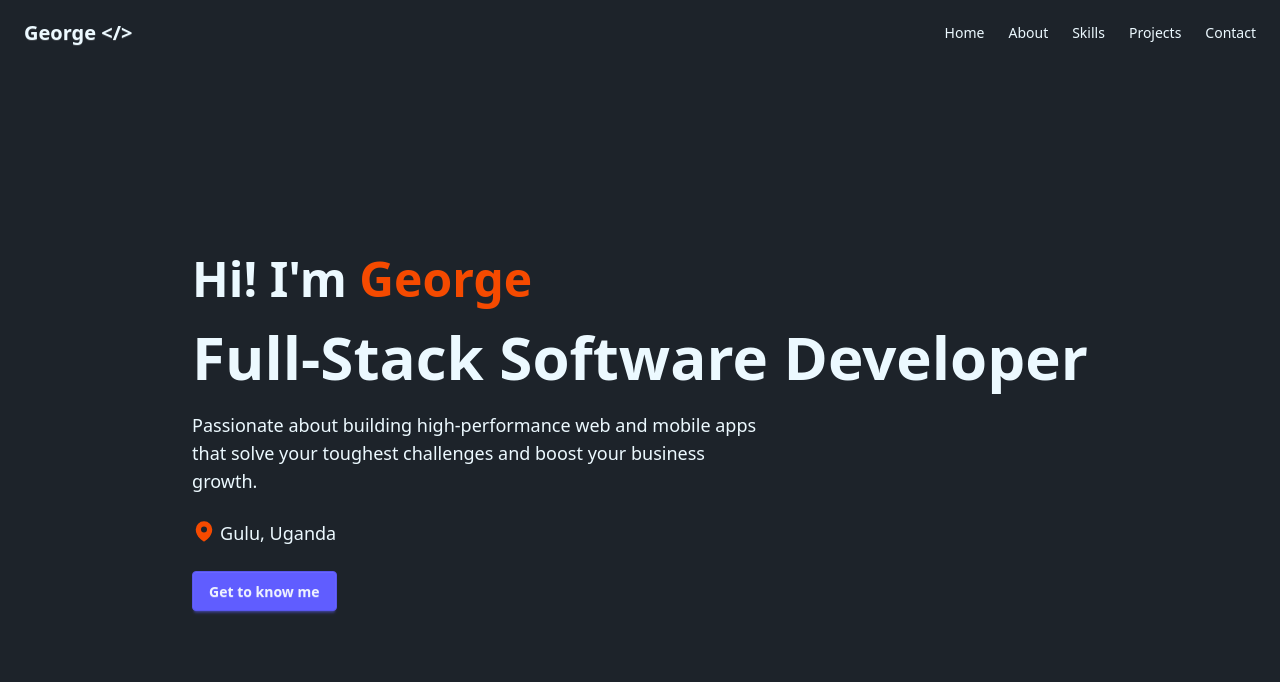
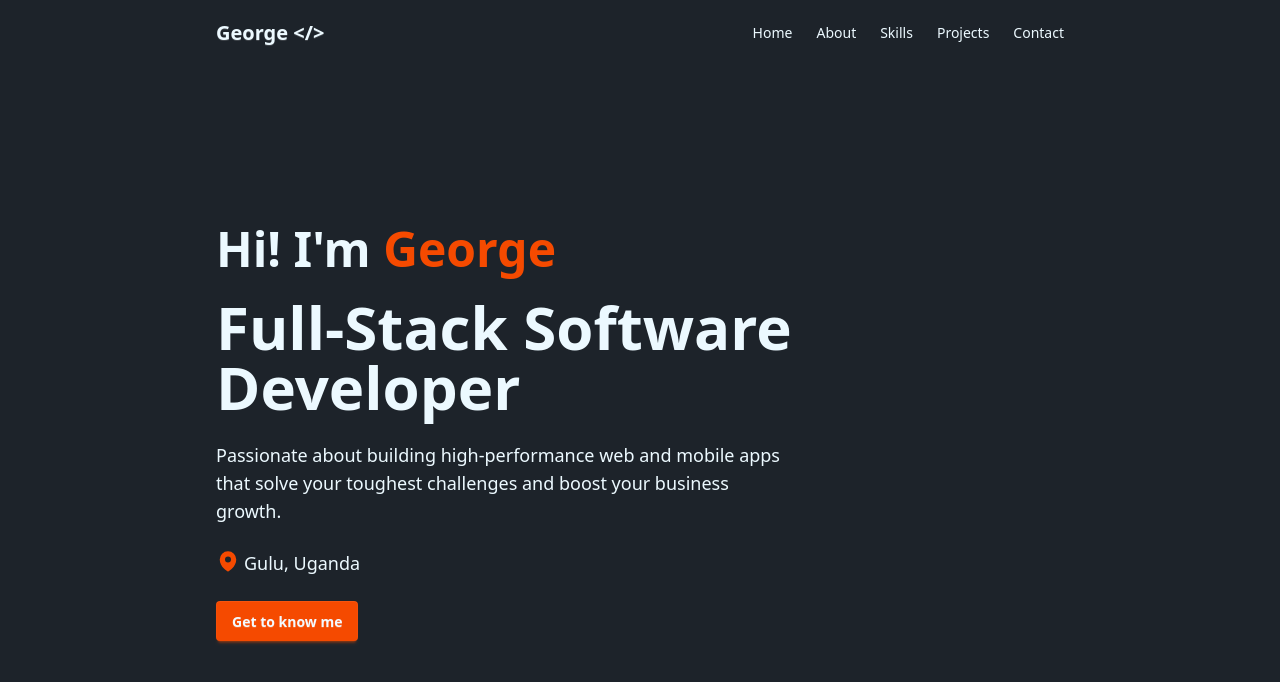
Before and after one commit to omarageorge/georgeomara, a Next.js app: page / in a window 1280 px wide. Shown: the top 682 px of the page. Built offline with nearby package versions, Linux system fonts and the light colour scheme.

Commit message:
style: create custom daisyUI theme, add global CSS classes for styling text

```diff
--- a/src/app/globals.css
+++ b/src/app/globals.css
@@ -1,12 +1,45 @@
 @import 'tailwindcss';
-@plugin "daisyui" {
-  themes: light --default, dark --prefersdark;
+@plugin "daisyui";
+@plugin "daisyui/theme" {
+  name: 'dark';
+  /* name: 'light'; */
+  default: true;
+  prefersdark: true;
+  color-scheme: dark;
+
+  --color-primary: oklch(64.6% 0.222 41.116);
+  --color-primary-content: oklch(98% 0.01 240);
+  --color-secondary: oklch(90% 0.222 41.116);
+  /* --color-base-content: #1f2937; */
+
+  /* border size */
+  --border: 0px;
+
+  /* effects */
+  --depth: 1;
+  --noise: 0;
+}
+
+html {
+  scroll-behavior: smooth;
 }
 
 .container {
-  @apply w-full md:max-w-7xl mx-auto;
+  @apply w-full md:max-w-4xl mx-auto;
 }
 
 .overlay-pane {
   @apply bg-transparent border-none shadow-none;
 }
+
+.text-large {
+  @apply font-bold text-4xl md:text-6xl;
+}
+
+.text-medium {
+  @apply font-semibold text-3xl md:text-5xl;
+}
+
+.text-body {
+  @apply font-normal text-base md:text-lg;
+}
```
